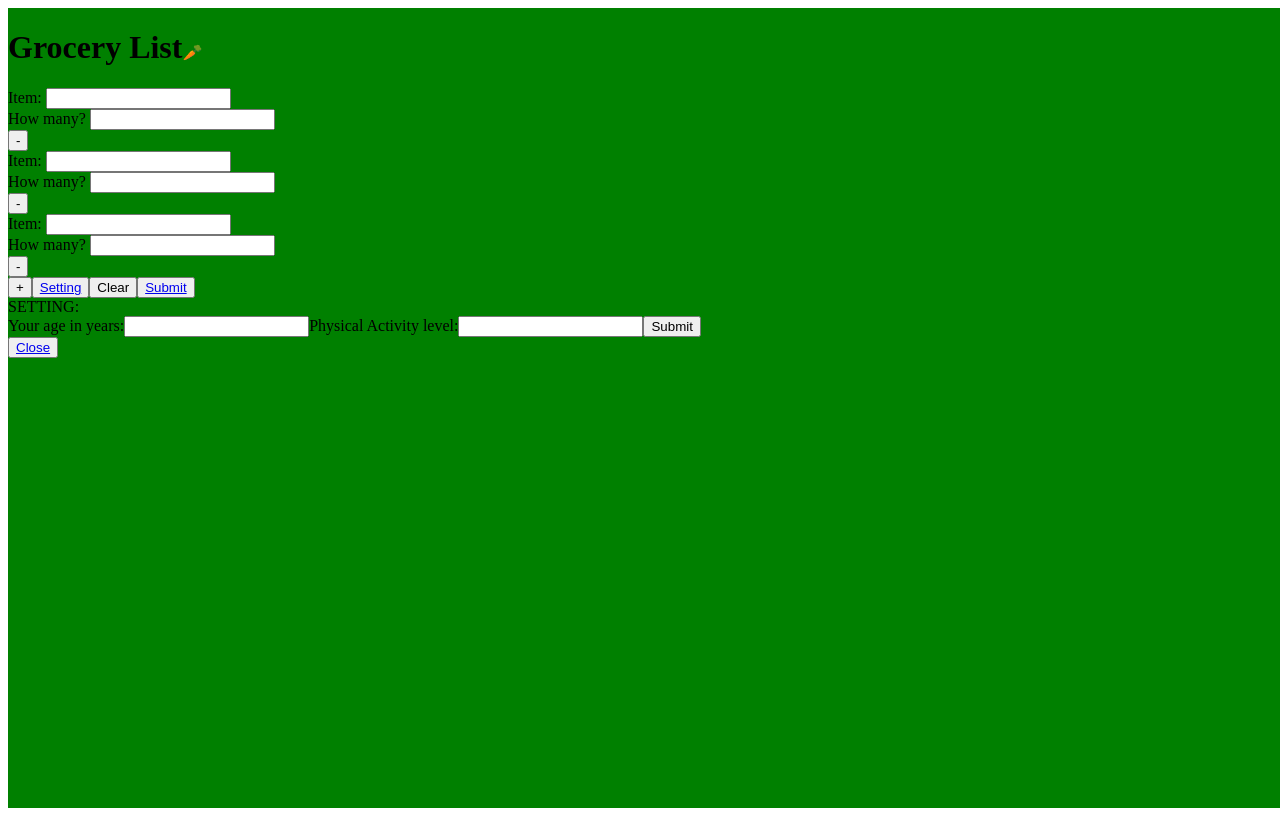
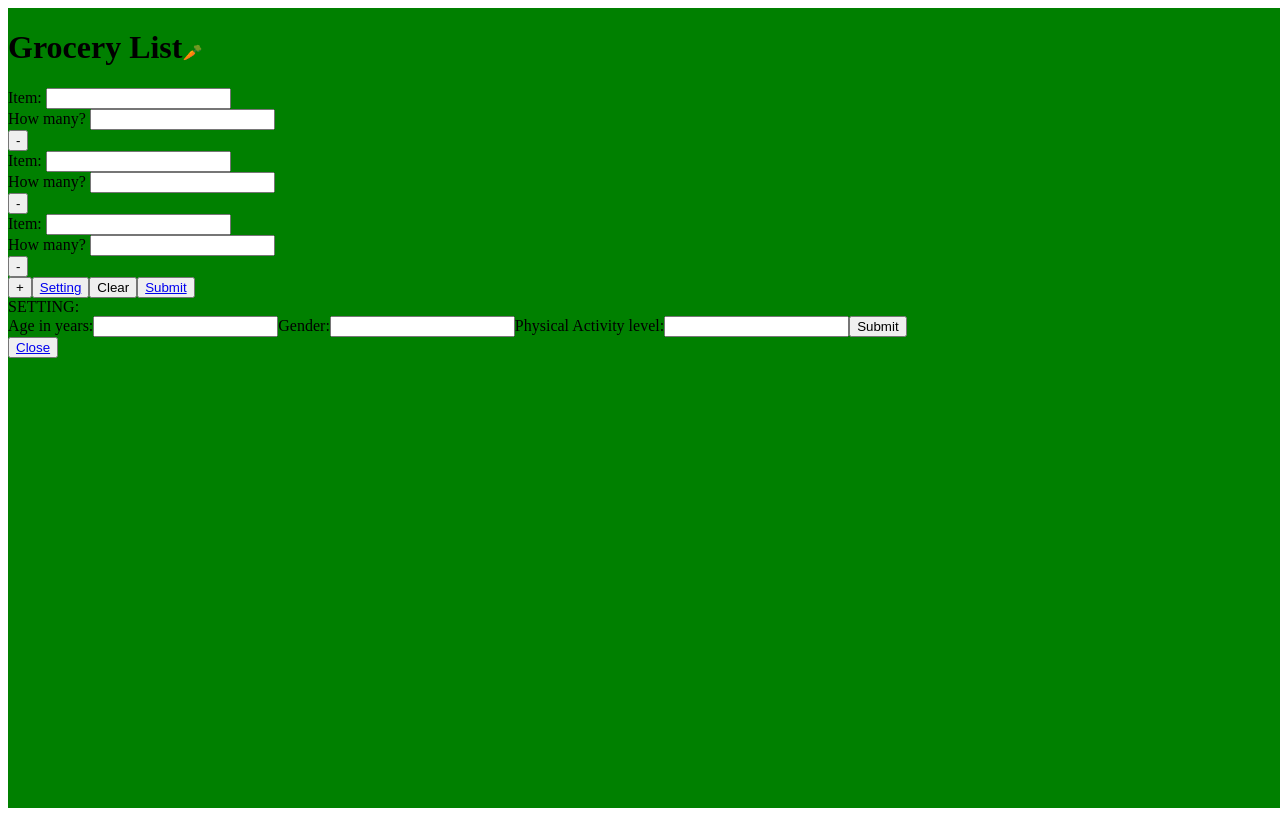
Before and after one commit to Remember-life/grocery-list, a React (Create React App) app in the folder client/: page /setting in a window 1280 px wide. Built offline with nearby package versions, Linux system fonts and the light colour scheme; the HTML template or start-up script is replaced by a standard one.

Commit message:
added gender input field

```diff
--- a/client/src/Main.jsx
+++ b/client/src/Main.jsx
@@ -12,6 +12,7 @@ function Main () {
     { item: '', quantity: '' }
   ]);
   const [age, setAge] = useState('');
+  const [gender, setGender] = useState('');
   const [activity, setActivity] = useState('');
 
 
@@ -22,6 +23,13 @@ function Main () {
     e.preventDefault();
     console.log('inputFields', inputFields);
 
+    // get request with setting info to local database
+      // state to store the response data
+        // pass down the state to results page
+
+    // get request with inputfields values into external database
+      // state to store the response data
+        // pass down the state  to results page
   }
 
   const handleInputChange = (index, event) => {
@@ -59,12 +67,13 @@ function Main () {
   }
 
   // from submit in setting
-  const handleSettingSubmit = (age, activity) => {
+  const handleSettingSubmit = (age, gender, activity) => {
     // change state
-    // console.log('main BEFORE', age, activity)
+    // console.log('main BEFORE', age, gender, activity)
     setAge(age);
+    setGender(gender);
     setActivity(activity);
-    // console.log('main AFTER', age, activity);
+    // console.log('main AFTER', age, gender, activity);
   }
 
   const canRemove = inputFields.length > 1;
--- a/client/src/Setting.jsx
+++ b/client/src/Setting.jsx
@@ -5,26 +5,29 @@ import axios from 'axios';
 function Setting ({settingToMain}) {
 
   const [age, setAge] = useState('');
+  const [gender, setGender] = useState('');
   const [activity, setActivity] = useState('');
 
   const handleBackToList = e => {
     e.preventDefault();
   }
 
-  const handleAgeChange = (event) => {
-    // const value = event.target.value;
-    setAge(event.target.value);
+  const handleAgeChange = e => {
+    setAge(e.target.value);
   }
 
-  const handleActivityChange = (event) => {
-    // const value = event.target.value;
-    setActivity(event.target.value);
+  const handleGenderChange = e => {
+    setGender(e.target.value);
+  }
+
+  const handleActivityChange = e => {
+    setActivity(e.target.value);
   }
 
   const handleSettingSubmit = e => {
     e.preventDefault();
-    // console.log('SETTING submit', age, activity);
-    settingToMain(age, activity);
+    // console.log('SETTING submit', age, gender, activity);
+    settingToMain(age, gender, activity);
   }
 
   return (
@@ -32,8 +35,12 @@ function Setting ({settingToMain}) {
       SETTING:
       <form onSubmit={handleSettingSubmit}>
         <label>
-          Your age in years:
+          Age in years:
           <input type="text" value={age} onChange={event => handleAgeChange(event)} />
+        </label>
+        <label>
+          Gender:
+          <input type="text" value={gender} onChange={event => handleGenderChange(event)} />
         </label>
         <label>
           Physical Activity level:
```
